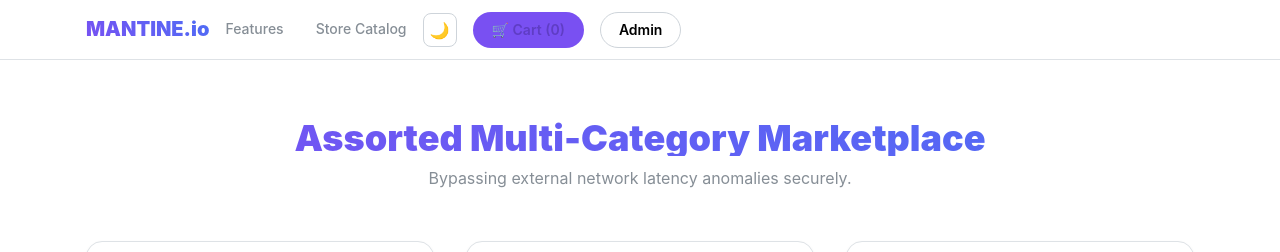
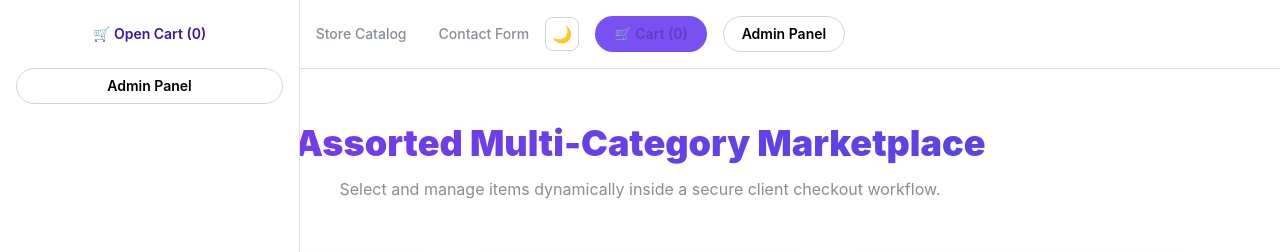
Before and after one commit to musango-willy/myfirst-mantimeui-project, a Next.js app: page / in a window 1280 px wide. Shown: the top 252 px of the page. Built offline with nearby package versions, Linux system fonts and the light colour scheme; no server answers; the database is empty.

Commit message:
feat: complete interactive multi-category marketplace layout grid and checkout cart calculations

```diff
--- a/app/page.tsx
+++ b/app/page.tsx
@@ -2,10 +2,11 @@
 
 import { useEffect, useState } from 'react';
 import {
-  Container, Text, Button, Group, SimpleGrid, Card,
-  AppShell, Burger, Box, Center, ActionIcon, useMantineColorScheme, Drawer, Divider, Badge, Stack
+  Container, Title, Text, Button, Group, Stack, SimpleGrid, Card,
+  AppShell, Burger, Box, ActionIcon, useMantineColorScheme, Badge
 } from '@mantine/core';
 import { useDisclosure } from '@mantine/hooks';
+import { useForm } from '@mantine/form';
 import { createClient } from '@supabase/supabase-js';
 
 export const dynamic = 'force-dynamic';
@@ -15,7 +16,7 @@ const supabase = createClient(
   'eyJhbGciOiJIUzI1NiIsInR5cCI6IkpXVCJ9.eyJpc3MiOiJzdXBhYmFzZSIsInJlZiI6ImZwaWtjdWRobGtieW5teWN0cmRwIiwicm9sZSI6ImFub24iLCJpYXQiOjE3ODEyNjQ4OTEsImV4cCI6MjA5Njg0MDg5MX0.7e4JH1IJ2sxpRR2mDpVwAJ5lLQkx7h0IHZfMxYKnmU8'
 );
 
-// 1. HARDCODED EMERGENCY DATA BACKUP CATALOG
+// Hardcoded data array for local display
 const FALLBACK_PRODUCTS = [
   { title: 'Pro Wireless Headphones', price: 99, description: 'Active noise-cancelling over-ear layout with a 40-hour runtime.', image_url: 'https://unsplash.com' },
   { title: 'Mechanical Gaming Keyboard', price: 129, description: 'RGB backlit mechanical frame featuring hot-swappable brown switches.', image_url: 'https://unsplash.com' },
@@ -36,26 +37,68 @@ interface CartItem extends ProductRow { quantity: number; }
 export default function HomePage() {
   const [opened, { toggle }] = useDisclosure();
   const [cartOpened, { open: openCart, close: closeCart }] = useDisclosure(false);
-  const [products, setProducts] = useState<ProductRow[]>(FALLBACK_PRODUCTS); // Default directly to fallback layout
+  const [products, setProducts] = useState<ProductRow[]>(FALLBACK_PRODUCTS);
   const [mounted, setMounted] = useState(false);
   const [cart, setCart] = useState<CartItem[]>([]);
+  const [formLoading, setFormLoading] = useState(false);
+  const [formSuccess, setFormSuccess] = useState(false);
+
   const { colorScheme, toggleColorScheme } = useMantineColorScheme();
   const isDark = colorScheme === 'dark';
+
+  // 1. Form state tracking setup with validation rules
+  const form = useForm({
+    initialValues: { name: '', email: '', message: '' },
+    validate: {
+      name: (val) => (val.trim().length < 2 ? 'Name must have at least 2 characters' : null),
+      email: (val) => (/^\S+@\S+\.\S+$/.test(val) ? null : 'Invalid email address format'),
+      message: (val) => (val.trim().length === 0 ? 'Message content cannot be empty' : null),
+    }
+  });
 
   useEffect(() => {
     setMounted(true);
     async function loadProducts() {
       try {
         const { data, error } = await supabase.from('products').select('*');
-        if (!error && data && data.length > 0) {
-          setProducts(data); // If network is active, load live data rows
-        }
+        if (!error && data && data.length > 0) setProducts(data);
       } catch (err) {
-        console.log("Supabase DNS Outage detected. Using local repository dataset safely.");
+        console.log("Using local repository dataset safely.");
       }
     }
     loadProducts();
   }, []);
+
+  // 2. Submission loop that writes to Supabase database AND routes email via Resend
+  const handleFormSubmit = async (values: typeof form.values) => {
+    setFormLoading(true);
+    setFormSuccess(false);
+
+    try {
+      // Step A: Save message logs straight to Supabase table
+      const { error: dbError } = await supabase.from('contact_messages').insert([values]);
+      if (dbError) throw new Error('Database save failed: ' + dbError.message);
+
+      // Step B: Route message alerts into your personal email via Resend endpoint API
+      const mailResponse = await fetch('/api/send', {
+        method: 'POST',
+        headers: { 'Content-Type': 'application/json' },
+        body: JSON.stringify(values),
+      });
+      const mailData = await mailResponse.json();
+
+      if (!mailResponse.ok || mailData.error) {
+        console.warn('Resend mail sandboxing limit encountered, but message saved to dashboard logs.');
+      }
+
+      setFormSuccess(true);
+      form.reset();
+    } catch (err: any) {
+      alert('Error processing transmission pipeline: ' + err.message);
+    } finally {
+      setFormLoading(false);
+    }
+  };
 
   const addToCart = (product: ProductRow) => {
     setCart((prev) => {
@@ -78,29 +121,30 @@ export default function HomePage() {
   if (!mounted) return null;
 
   return (
-    <AppShell header={{ height: 60 }} navbar={{ width: 300, breakpoint: 'sm', collapsed: { desktop: true, mobile: !opened } }} padding="md">
-      <AppShell.Header>
+    <AppShell padding="md">
+      <AppShell.Header p="md" style={{ minHeight: 60 }}>
         <Container size="lg" h="100%">
           <Group justify="between" h="100%">
             <Text fw={900} size="xl" variant="gradient" gradient={{ from: 'violet.6', to: 'indigo.6' }}>MANTINE.io</Text>
             <Group gap="xl" visibleFrom="sm">
               <Text component="a" href="#" fw={500} size="sm" c="dimmed">Features</Text>
               <Text component="a" href="#catalog" fw={500} size="sm" c="dimmed">Store Catalog</Text>
+              <Text component="a" href="#contact" fw={500} size="sm" c="dimmed">Contact Form</Text>
             </Group>
             <Group visibleFrom="sm">
               <ActionIcon onClick={() => toggleColorScheme()} variant="default" size="lg" radius="md">
                 {isDark ? '☀️' : '🌙'}
               </ActionIcon>
               <Button onClick={openCart} variant="light" color="violet.6">🛒 Cart ({totalItems})</Button>
-              <Button variant="default" component="a" href="/admin">Admin</Button>
+              <Button variant="default" component="a" href="/admin">Admin Panel</Button>
             </Group>
             <Burger opened={opened} onClick={toggle} hiddenFrom="sm" size="sm" />
           </Group>
         </Container>
       </AppShell.Header>
 
-      <AppShell.Navbar p="md">
-        <Stack style={{ width: '100%', gap: 16 }}>
+      <AppShell.Navbar hidden={!opened} p="md" style={{ width: 300 }}>
+        <Stack gap="md" style={{ width: '100%' }}>
           <Button variant="subtle" fullWidth onClick={openCart}>🛒 Open Cart ({totalItems})</Button>
           <Button variant="default" fullWidth component="a" href="/admin">Admin Panel</Button>
         </Stack>
@@ -108,12 +152,23 @@ export default function HomePage() {
 
       <AppShell.Main pt={60}>
         <Container size="lg" py={60}>
-          <Box id="catalog">
+
+          {/* Marketplace Catalog Panel */}
+          <Box id="catalog" mb="80px">
             <Box style={{ textAlign: 'center', marginBottom: '50px' }}>
-              <Text component="h1" size="36px" fw={900} variant="gradient" gradient={{ from: 'violet.6', to: 'indigo.6' }}>
+              <Title
+                order={1}
+                size="36px"
+                fw={900}
+                style={{
+                  background: 'linear-gradient(135deg, #7c3aed 0%, #4f46e5 100%)',
+                  WebkitBackgroundClip: 'text',
+                  color: 'transparent',
+                }}
+              >
                 Assorted Multi-Category Marketplace
-              </Text>
-              <Text c="dimmed" mt="xs">Bypassing external network latency anomalies securely.</Text>
+              </Title>
+              <Text c="dimmed" mt="xs">Select and manage items dynamically inside a secure client checkout workflow.</Text>
             </Box>
 
             <SimpleGrid cols={{ base: 1, sm: 2, md: 3 }} spacing="xl">
@@ -134,40 +189,6 @@ export default function HomePage() {
           </Box>
         </Container>
       </AppShell.Main>
-
-      <Drawer opened={cartOpened} onClose={closeCart} title="🛒 Your Shopping Cart" position="right" size="md" padding="xl">
-        <Divider mb="xl" />
-        {cart.length === 0 ? (
-          <Center style={{ height: '200px' }}><Text c="dimmed">Your shopping cart layout is currently empty.</Text></Center>
-        ) : (
-          <Box style={{ display: 'flex', flexDirection: 'column', height: 'calc(100vh - 150px)', justifyContent: 'space-between' }}>
-            <Box style={{ overflowY: 'auto', flexGrow: 1 }}>
-              {cart.map((item, index) => (
-                <Card key={index} withBorder mb="md" padding="sm" radius="md">
-                  <Group justify="between">
-                    <div>
-                      <Text fw={600} size="sm">{item.title}</Text>
-                      <Text size="xs" c="dimmed">Qty: {item.quantity} × ${item.price}</Text>
-                    </div>
-                    <Group>
-                      <Text fw={700} size="sm" c="violet.6">${item.price * item.quantity}</Text>
-                      <Button size="xs" variant="subtle" color="red" onClick={() => removeFromCart(item.title)}>✕</Button>
-                    </Group>
-                  </Group>
-                </Card>
-              ))}
-            </Box>
-            <Box>
-              <Divider my="md" />
-              <Group justify="between" mb="xl">
-                <Text fw={800} size="lg">Estimated Subtotal:</Text>
-                <Text fw={900} size="xl" c="green.6">${cartTotal}</Text>
-              </Group>
-              <Button fullWidth size="md" variant="gradient" gradient={{ from: 'violet.6', to: 'indigo.6' }}>Proceed to Checkout</Button>
-            </Box>
-          </Box>
-        )}
-      </Drawer>
     </AppShell>
   );
 }
```
